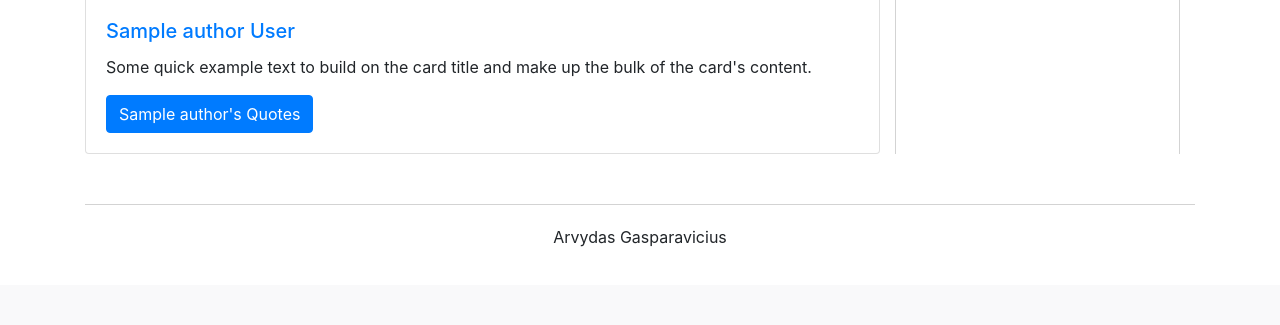
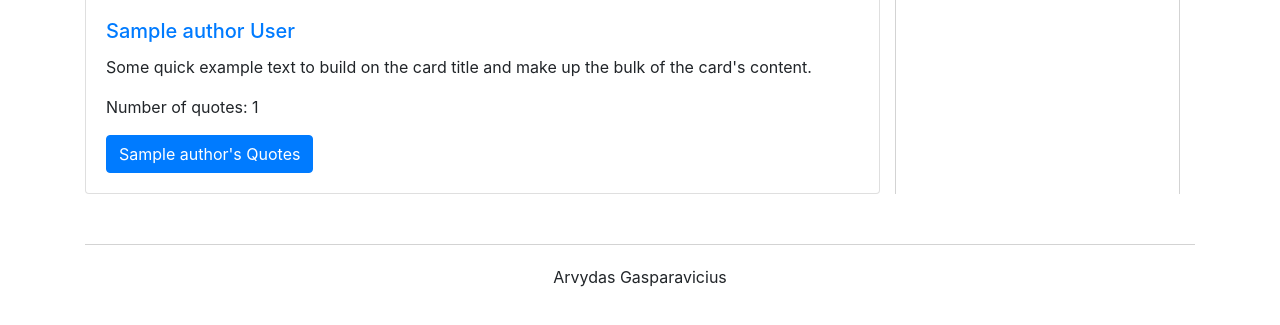
Before and after one commit to azegas/citatos_flask, a Python web app: template web_site/templates/all_authors.html in a window 1280 px wide. Shown: the part 799-1124 px from the top of the page. Before the commit the page ends 1046 px from the top, so only its background shows below. Run offline with Jinja, Linux system fonts and the light colour scheme; the template is opened without the code that fills it: most values are stand-ins (such as "Sample title", 1, 10 or a date in 2020); some libraries are stand-ins or nearby versions.

Commit message:
add a number of quotes for each author

```diff
--- a/web_site/templates/all_authors.html
+++ b/web_site/templates/all_authors.html
@@ -15,18 +15,22 @@
     <h2 class="margin50">All authors</h2>
     <div class="row">
         <div class="margin50 col-lg-9 card-deck">
+
             {% for author in authors %}
+                {% set len = namespace(count=0) %}
+                {% for quote in author.quotes %}
+                    {% set len.count = len.count + 1 %}
+                {% endfor %}
 
                 <div class="card">
-                    <a href="{{ url_for('route_single_author', first_last_name=author.name ~ '_' ~ author.lastname) }}"><img class="card-img-top" src="{{url_for('static', filename='images/' + author.pic)}}" alt="Card image cap"></a>
+                    <a href="{{ url_for('route_single_author', first_last_name=author.name ~ '_' ~ author.lastname) }}"><img class="card-img-top" src="{{url_for('static', filename='images/' + author.pic)}}" alt="{{author.name ~ '_' ~ author.lastname}}'s image"></a>
                     <div class="card-body">
                         <h5 class="card-title"><a href="{{ url_for('route_single_author', first_last_name=author.name ~ '_' ~ author.lastname) }}">{{ author.name }} {{author.lastname}}</a></h5>
                         <p class="card-text">Some quick example text to build on the card title and make up the bulk of the card's content.</p>
+                        <p class="card-text">Number of quotes: {{ len.count }}</p>
                         <a href="{{ url_for('route_single_author', first_last_name=author.name ~ '_' ~ author.lastname) }}" class="btn btn-primary">{{author.name}}'s Quotes</a>
                     </div>
                 </div>
-
-                <!-- <p>{{author.pic}}</p> -->
             {% endfor %}
         </div>
         {% include "sidebar.html" %}
```
